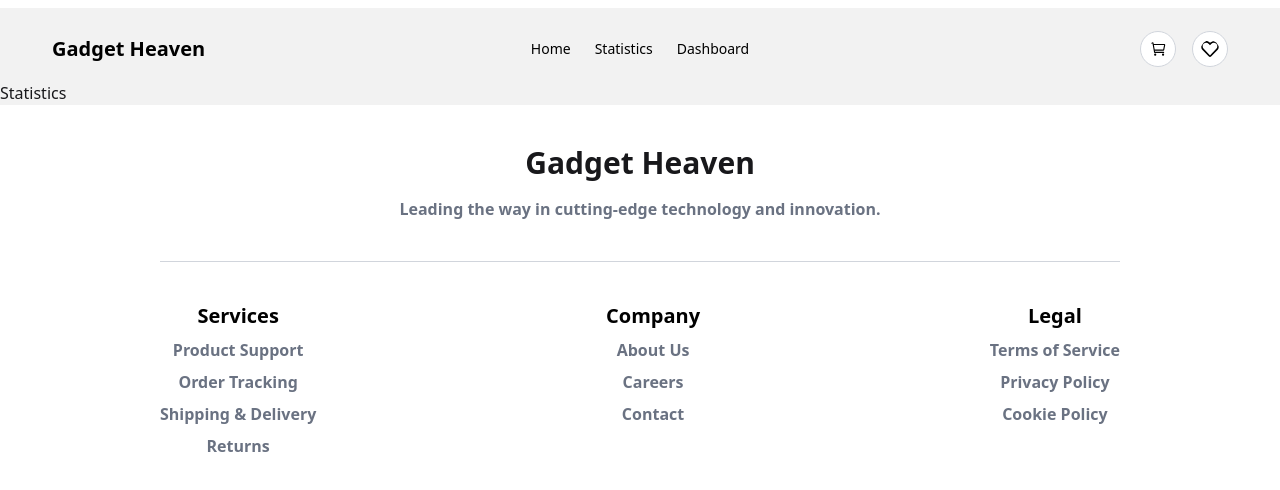
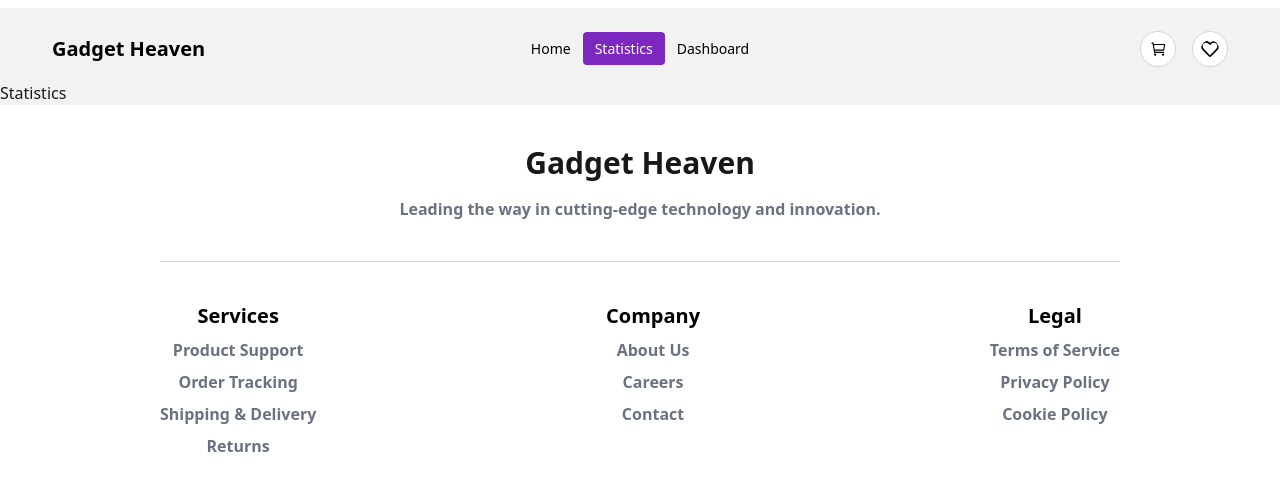
Before and after one commit to programming-hero-web-course-4/b10a8-gadget-heaven-emonShimoul, a React (Vite) app: page /statistics in a window 1280 px wide. Shown: the top 490 px of the page. Built offline with nearby package versions, Linux system fonts and the light colour scheme.

Commit message:
completed error page and active navlink

```diff
--- a/src/components/ErrorPage/ErrorPage.jsx
+++ b/src/components/ErrorPage/ErrorPage.jsx
@@ -1,7 +1,20 @@
+import { Link } from "react-router-dom";
+import { FaExclamationTriangle } from "react-icons/fa";
+
 const ErrorPage = () => {
   return (
-    <div>
-      <h2>Error</h2>
+    <div className="flex flex-col items-center justify-center h-screen bg-gradient-to-r from-gray-50 via-purple-100 to-gray-50 text-gray-800 p-4">
+      <FaExclamationTriangle className="text-red-500 text-6xl mb-4" />
+      <h1 className="text-4xl font-bold mb-2">Oops! Something went wrong.</h1>
+      <p className="text-lg text-gray-600 mb-6">
+        The page you are looking for does not exist or an error has occurred.
+      </p>
+      <Link
+        to="/"
+        className="px-6 py-3 bg-purple-600 text-white rounded-lg shadow-lg hover:bg-purple-700 focus:outline-none transition-all"
+      >
+        Go Back to Homepage
+      </Link>
     </div>
   );
 };
--- a/src/components/NavBar/NavBar.jsx
+++ b/src/components/NavBar/NavBar.jsx
@@ -5,17 +5,28 @@
 const NavBar = () => {
   const location = useLocation();
 
+  const navLinkStyles = ({ isActive }) => ({
+    backgroundColor: isActive ? "#7b27c0" : "",
+    color: isActive ? "white" : "",
+  });
+
   const isHomePage = location.pathname === "/";
   const links = (
     <>
       <li>
-        <NavLink to="/">Home</NavLink>
+        <NavLink to="/" style={navLinkStyles}>
+          Home
+        </NavLink>
       </li>
       <li>
-        <NavLink to="/statistics">Statistics</NavLink>
+        <NavLink to="/statistics" style={navLinkStyles}>
+          Statistics
+        </NavLink>
       </li>
       <li>
-        <NavLink to="/dashboard">Dashboard</NavLink>
+        <NavLink to="/dashboard" style={navLinkStyles}>
+          Dashboard
+        </NavLink>
       </li>
     </>
   );
```
